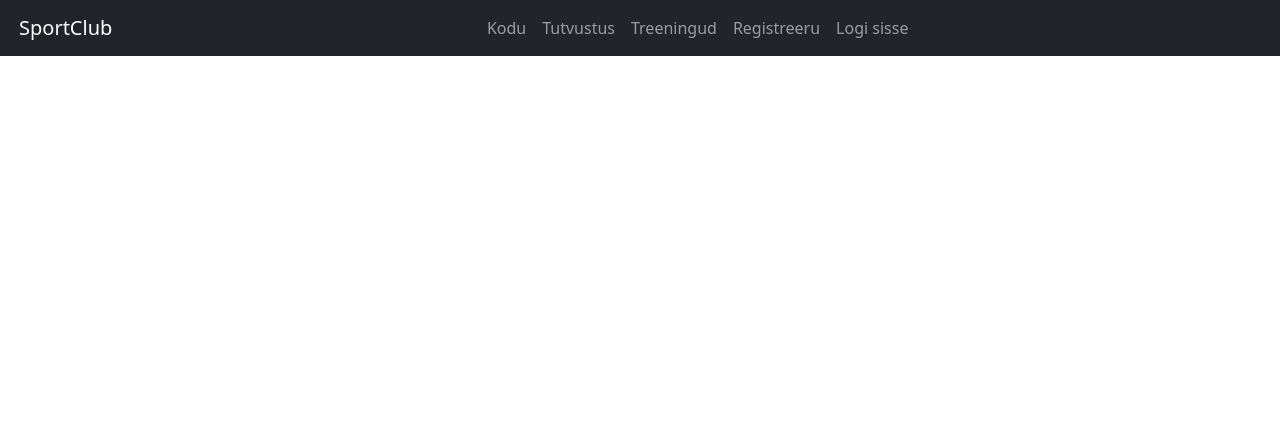
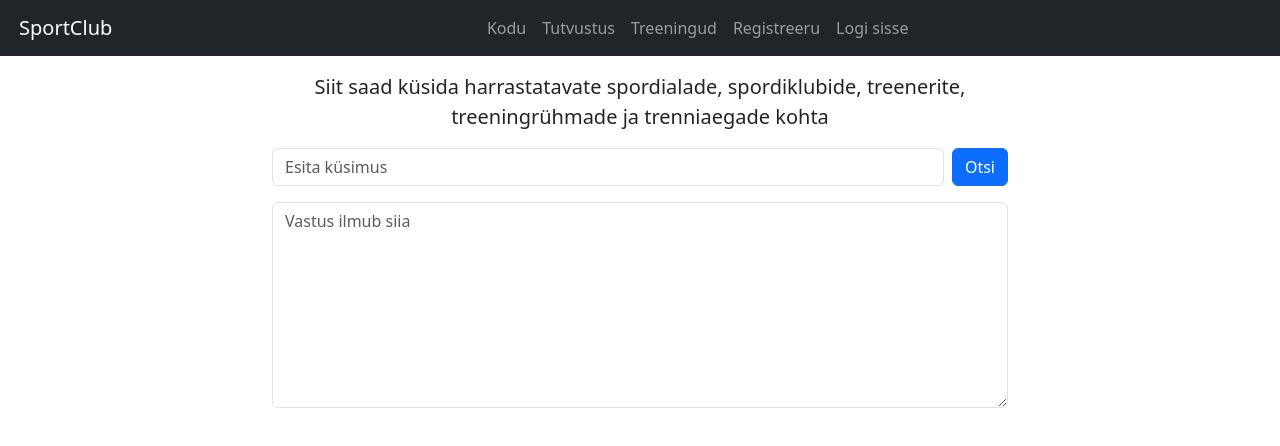
Before and after one commit to jaanusriiner/sportclub, a Vue app in the folder frontend/: page /info in a window 1280 px wide. Shown: the top 446 px of the page. Built offline with nearby package versions, Linux system fonts and the light colour scheme.

Commit message:
LLM WIP2

```diff
--- a/frontend/src/App.vue
+++ b/frontend/src/App.vue
@@ -49,7 +49,7 @@ export default {
     <div class="collapse navbar-collapse justify-content-center" id="navMenu">
       <div class="navbar-nav">
         <RouterLink class="nav-link" to="/">Kodu</RouterLink>
-        <RouterLink class="nav-link" to="/">Tutvustus</RouterLink>
+        <RouterLink class="nav-link" to="/info">Tutvustus</RouterLink>
         <RouterLink class="nav-link" to="/">Treeningud</RouterLink>
         <div v-if="isLoggedIn">
           <button type="button" class="nav-link btn btn-link text-start" @click="executeLogOut">
--- a/frontend/src/router/index.js
+++ b/frontend/src/router/index.js
@@ -3,6 +3,7 @@ import HomeView from "@/views/HomeView.vue";
 import TestView from "@/views/TestView.vue";
 import RegisterView from '@/views/RegisterView.vue'
 import ErrorView from '@/views/ErrorView.vue'
+import InfoView from '@/views/InfoView.vue'
 
 
 const router = createRouter({
@@ -29,6 +30,11 @@ const router = createRouter({
       component: ErrorView,
     },
     {
+      path: '/info',
+      name: 'infoRoute',
+      component: InfoView,
+    },
+    {
       path: '/training',
       name: 'trainingRoute',
       component: HomeView,
--- /dev/null
+++ b/frontend/src/services/AskService.js
@@ -0,0 +1,7 @@
+import axios from 'axios'
+
+export default {
+  postAskRequest(askRequest) {
+    return axios.post('/api/ask', askRequest)
+  },
+}
--- a/frontend/src/services/NavigationService.js
+++ b/frontend/src/services/NavigationService.js
@@ -13,4 +13,8 @@ export default {
     router.push({ name: 'errorRoute' })
   },
 
+  navigateToInfoView() {
+    router.push({ name: 'infoRoute' })
+  },
+
 }
--- /dev/null
+++ b/frontend/src/views/InfoView.vue
@@ -0,0 +1,114 @@
+<script>
+import AlertDanger from '@/components/alert/AlertDanger.vue'
+import AskService from '@/services/AskService.js'
+
+export default {
+  name: 'InfoView',
+  components: { AlertDanger },
+  data() {
+    return {
+      errorMessage: '',
+      isLoading: false,
+
+      askRequest: {
+        question: '',
+      },
+
+      askResponse: {
+        answer: '',
+      },
+    }
+  },
+  methods: {
+    ask() {
+      if (this.askRequest.question.trim() === '') {
+        this.errorMessage = 'Palun sisesta küsimus'
+        return
+      }
+      this.errorMessage = ''
+      this.askResponse.answer = ''
+      this.isLoading = true
+      AskService.postAskRequest(this.askRequest)
+        .then((response) => this.handleAskResponse(response))
+        .catch(() => this.handleAskError())
+        .finally(() => (this.isLoading = false))
+    },
+
+    clearQuestion() {
+      this.askRequest.question = ''
+      this.askResponse.answer = ''
+      this.errorMessage = ''
+    },
+
+    handleAskResponse(response) {
+      this.askResponse = response.data
+    },
+
+    handleAskError() {
+      this.errorMessage = 'Kahjuks ei oska ma sellele küsimusele vastata'
+    },
+  },
+}
+</script>
+
+<template>
+  <div class="container text-center">
+    <div class="row justify-content-center">
+      <div class="col-md-8">
+        <p class="fs-5 mb-3">
+          Siit saad küsida harrastatavate spordialade, spordiklubide, treenerite, treeningrühmade ja
+          trenniaegade kohta
+        </p>
+
+        <AlertDanger :error-message="errorMessage" />
+
+        <div class="d-flex gap-2 mb-3">
+          <div class="position-relative flex-grow-1">
+            <input
+              v-model="askRequest.question"
+              type="text"
+              class="form-control clearable-input"
+              maxlength="500"
+              placeholder="Esita küsimus"
+              @keyup.enter="ask"
+            />
+            <button
+              v-if="askRequest.question !== ''"
+              type="button"
+              class="btn-close clear-button"
+              aria-label="Tühjenda"
+              title="Tühjenda"
+              @click="clearQuestion"
+            ></button>
+          </div>
+          <button type="button" class="btn btn-primary" :disabled="isLoading" @click="ask">
+            Otsi
+          </button>
+        </div>
+
+        <div v-if="isLoading" class="spinner-border" role="status"></div>
+        <textarea
+          v-else
+          v-model="askResponse.answer"
+          class="form-control"
+          rows="8"
+          readonly
+          placeholder="Vastus ilmub siia"
+        ></textarea>
+      </div>
+    </div>
+  </div>
+</template>
+
+<style scoped>
+.clearable-input {
+  padding-right: 2.5rem;
+}
+
+.clear-button {
+  position: absolute;
+  top: 50%;
+  right: 0.75rem;
+  transform: translateY(-50%);
+}
+</style>
```
Also changed, not shown: 1 other file (tests, documents, lock files or other folders).
